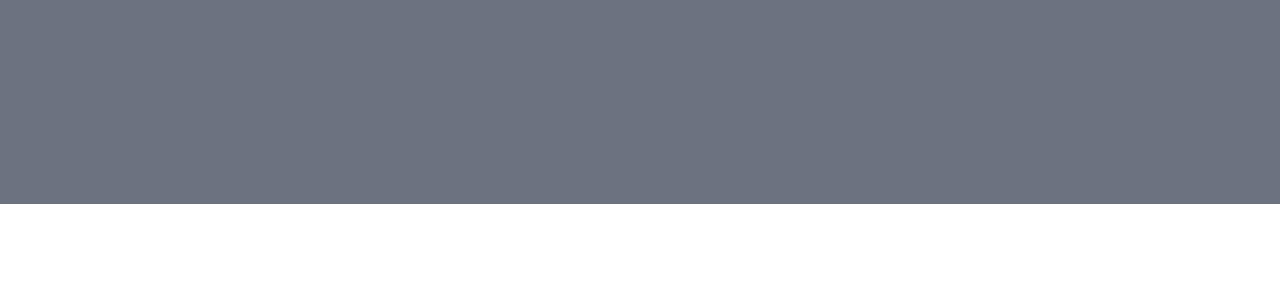
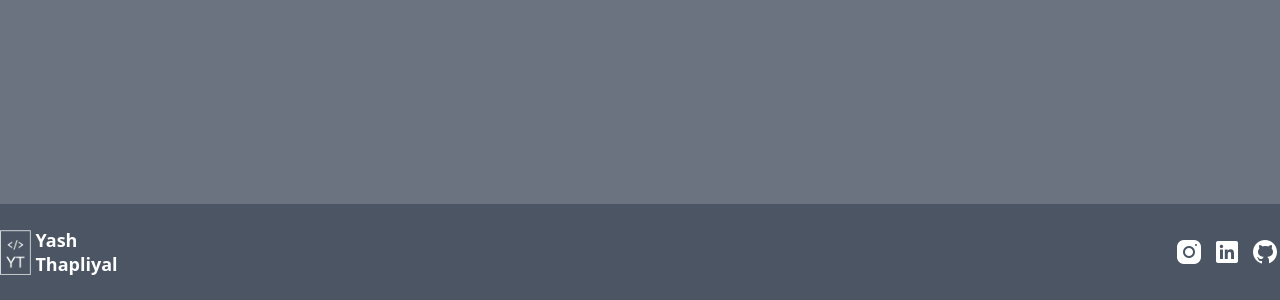
Before and after one commit to Yash1hi/yash-thapliyal-portfolio, a Next.js app: page /contact in a window 1280 px wide. Shown: the part 736-1036 px from the top of the page. Before the commit the page ends 940 px from the top, so only its background shows below. Built offline with nearby package versions, Linux system fonts and the light colour scheme; a web font is replaced by a local one.

Commit message:
Footers to pages

```diff
--- a/pages/contact.tsx
+++ b/pages/contact.tsx
@@ -1,5 +1,5 @@
 import type { NextPage } from 'next'
-import { Navbar, } from '../sections';
+import { Navbar, Footer } from '../sections';
 
 // The homepage. Gets all of its components from other parts.
 const Contact: NextPage = () => {
@@ -9,6 +9,7 @@ const Contact: NextPage = () => {
         <div className='bg-gray-500 overflow-hidden w-screen h-screen flex justify-center'>
             <div className='text-lg text-white text-bold'>Work in Progress!</div>
         </div>
+        <Footer />
     </div>
   )
 }
--- a/pages/projects/coding.tsx
+++ b/pages/projects/coding.tsx
@@ -3,7 +3,7 @@ import type { NextPage } from 'next'
 import { motion } from 'framer-motion'
 import Link from 'next/link'
 import { ProjectCard } from '../../components'
-import { Navbar } from '../../sections';
+import { Navbar, Footer } from '../../sections';
 import { navVarients } from '../../utils/motion'
 import Projects from '../../data/codingProjects.json'
 
@@ -30,6 +30,7 @@ const coding : NextPage = () => {
                 </div>
             </div>
         </motion.div>
+        <Footer />
     </div>
   )
 }
--- a/pages/projects/media.tsx
+++ b/pages/projects/media.tsx
@@ -3,7 +3,7 @@ import type { NextPage } from 'next'
 import { motion } from 'framer-motion'
 import Link from 'next/link'
 import { ProjectCard } from '../../components'
-import { Navbar } from '../../sections';
+import { Navbar, Footer } from '../../sections';
 import { navVarients } from '../../utils/motion'
 import Projects from '../../data/mediaProjects.json'
 
@@ -27,6 +27,7 @@ const media : NextPage = () => {
                 </div>
             </div>
         </motion.div>
+        <Footer />
     </div>
   )
 }
--- a/pages/projects/writing.tsx
+++ b/pages/projects/writing.tsx
@@ -3,7 +3,7 @@ import type { NextPage } from 'next'
 import { motion } from 'framer-motion'
 import Link from 'next/link'
 import { ProjectCard } from '../../components'
-import { Navbar } from '../../sections';
+import { Navbar, Footer } from '../../sections';
 import { navVarients } from '../../utils/motion'
 import Projects from '../../data/writingProjects.json'
 
@@ -29,6 +29,7 @@ export const writing : NextPage = () => {
                 </div>
             </div>
         </motion.div>
+        <Footer />
     </div>
   )
 }
```
